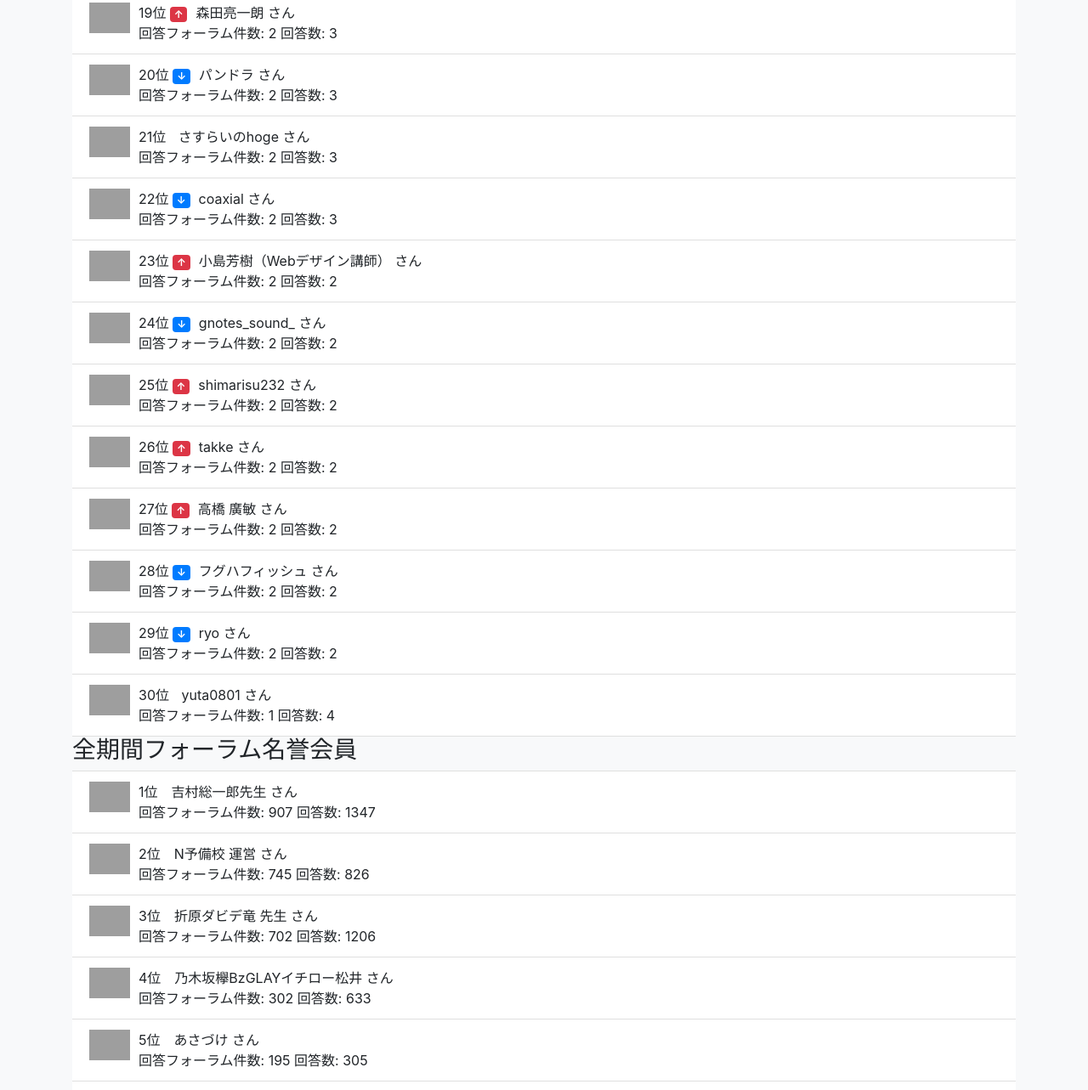
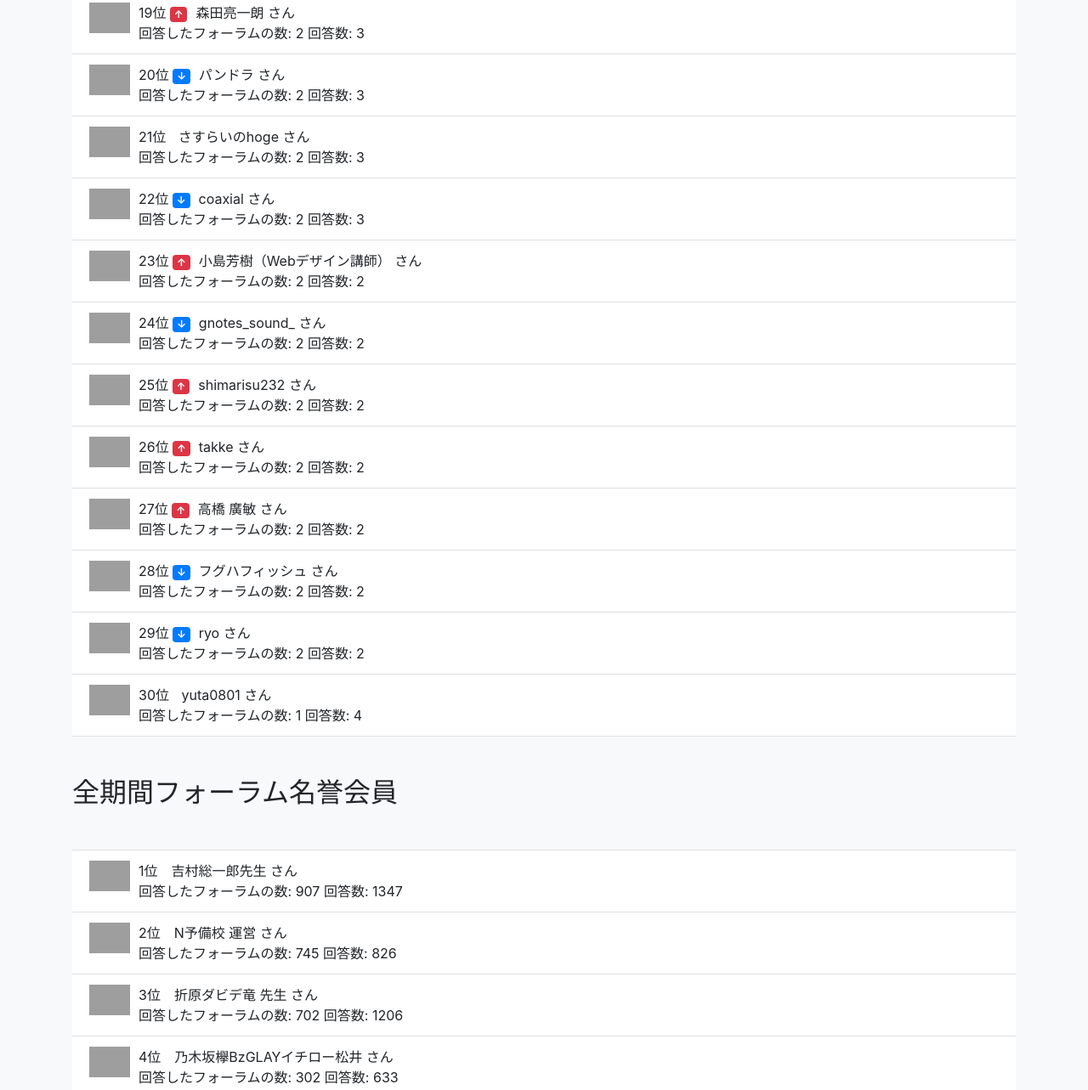
Before and after one commit to progedu/forum-ranking, a website: page index.html in a window 1280 px wide. Shown: the part 1484-2767 px from the top of the page at 85% size. Drawn offline with nearby package versions, Linux system fonts and the light colour scheme; grey boxes are pictures that could not be loaded.

Commit message:
微修正

```diff
--- a/index.html
+++ b/index.html
@@ -25,7 +25,7 @@
     <div class="container">
         <h3>月間フォーラム名誉会員</h3>
         <ul class="list-group list-group-flush" id="monthly-ranking"></ul>
-        <h3 class="my-6">全期間フォーラム名誉会員</h3>
+        <h2 class="my-5">全期間フォーラム名誉会員</h2>
         <ul class="list-group list-group-flush" id="all-ranking"></ul>
     </div>
     <script src="assets/jquery-3.3.1.min.js" crossorigin="anonymous"></script>
--- a/index.js
+++ b/index.js
@@ -47,7 +47,7 @@ function display(ranking50, monthlyRanking50) {
             text: userObj.userName + ` さん`
         });
         const div2Dom = $('<div>', {
-            text: '回答フォーラム件数: ' + userObj.answeredQuestionMany + ' 回答数: ' + userObj.total
+            text: '回答したフォーラムの数: ' + userObj.answeredQuestionMany + ' 回答数: ' + userObj.total
         });
         liDom.append(imgDom);
         liDom.append(rankDom);
@@ -69,7 +69,7 @@ function display(ranking50, monthlyRanking50) {
             text: '' + (index + 1) + '位　' + userObj.userName + ' さん'
         });
         const div2Dom = $('<div>', {
-            text: '回答フォーラム件数: ' + userObj.answeredQuestionMany + ' 回答数: ' + userObj.total
+            text: '回答したフォーラムの数: ' + userObj.answeredQuestionMany + ' 回答数: ' + userObj.total
         });
         liDom.append(imgDom);
         liDom.append(div1Dom);
```
